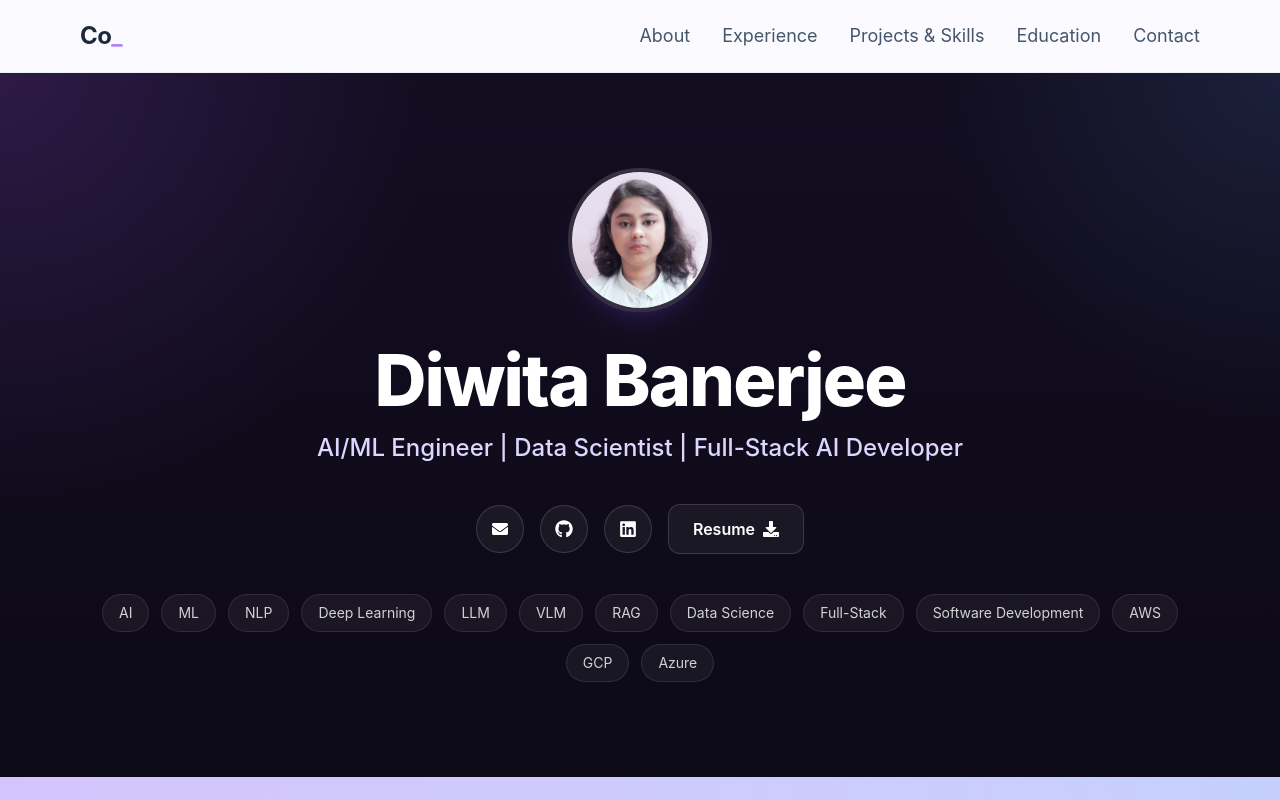
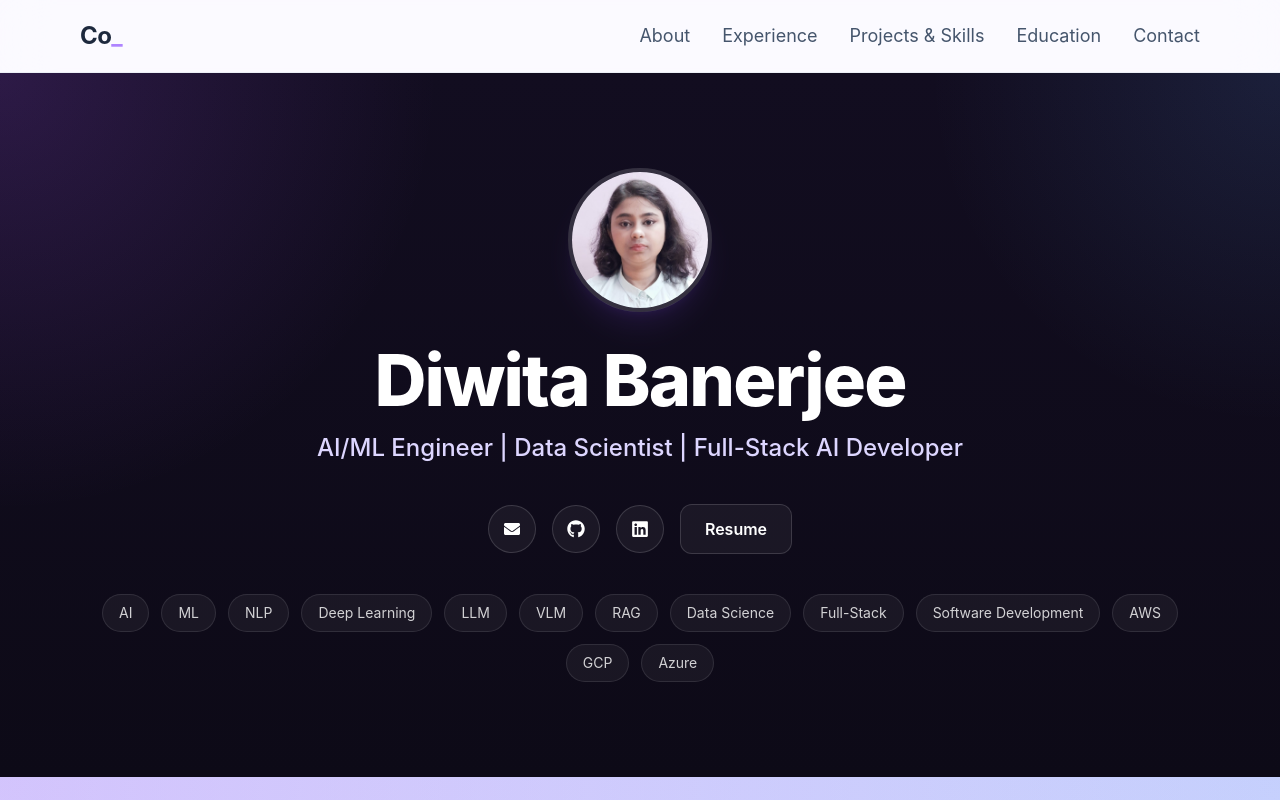
Before and after one commit to Diwita19/diwitabanerjee_portfolio, a React (Vite) app: page / in a window 1280 px wide. Shown: the top 800 px of the page. Built offline with nearby package versions, Linux system fonts and the light colour scheme.

Commit message:
Update portfolio

```diff
--- a/src/components/Hero.jsx
+++ b/src/components/Hero.jsx
@@ -84,15 +84,15 @@ function Hero() {
 
           {/* Resume */}
           <a
-            href={`${import.meta.env.BASE_URL}Diwita_Banerjee_AI_ML_Engineer_Resume_Meta.pdf.pdf`}
-            download
-            title="Download Resume"
+            href={`${import.meta.env.BASE_URL}Diwita_Banerjee_AI_ML_Engineer_Resume_Meta.pdf`}
+            target="_blank"
+            rel="noopener noreferrer"
+            title="Resume"
             className="group inline-flex items-center gap-2 rounded-xl border border-white/15 bg-white/5 px-6 py-3 font-semibold text-white transition hover:-translate-y-0.5 hover:bg-white hover:text-slate-900"
-          >
+            >
             <span className="text-white transition group-hover:text-slate-900">
                 Resume
             </span>
-            <FaDownload className="transition group-hover:text-slate-900" />
           </a>
         </div>
 
```
